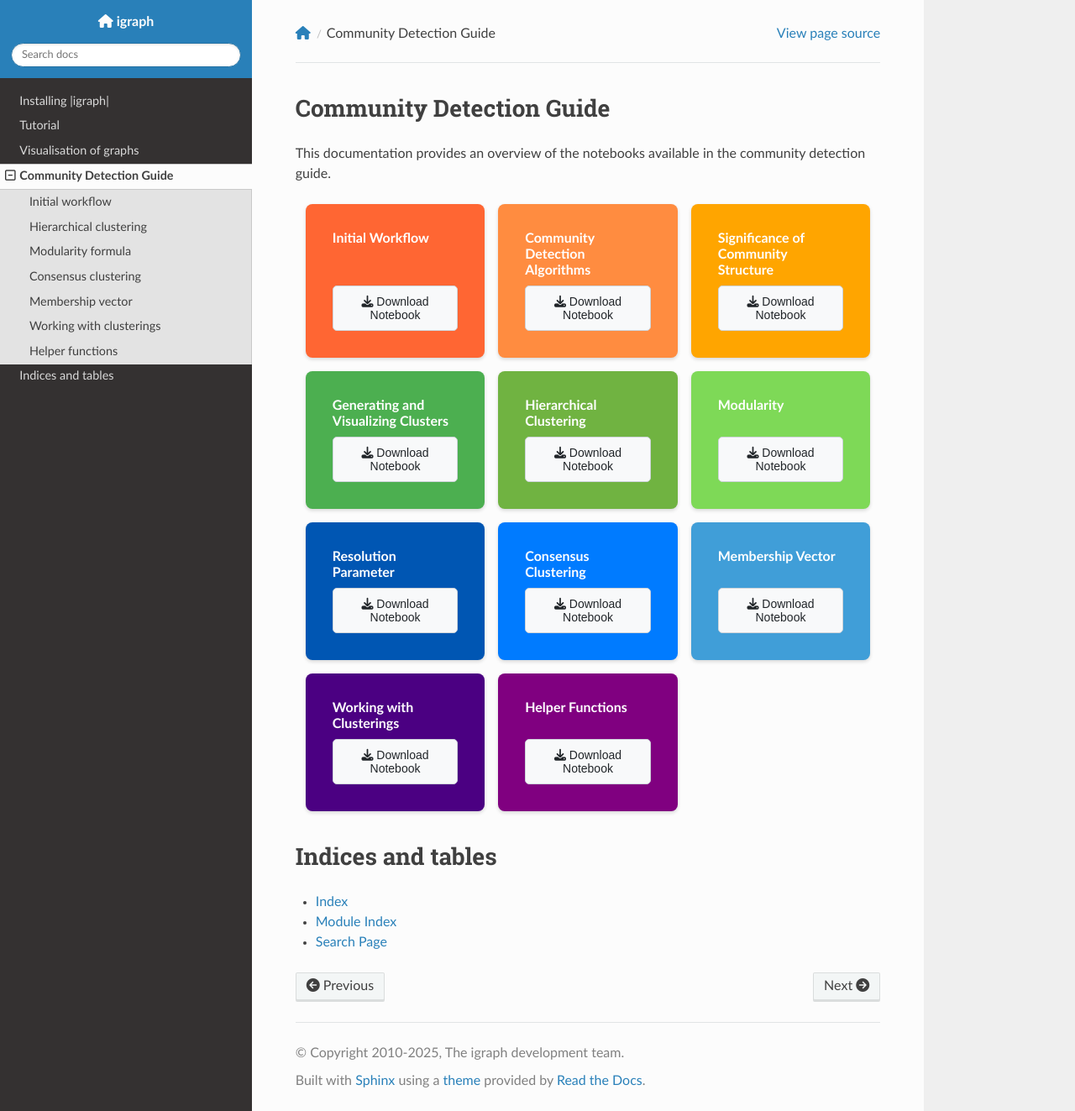
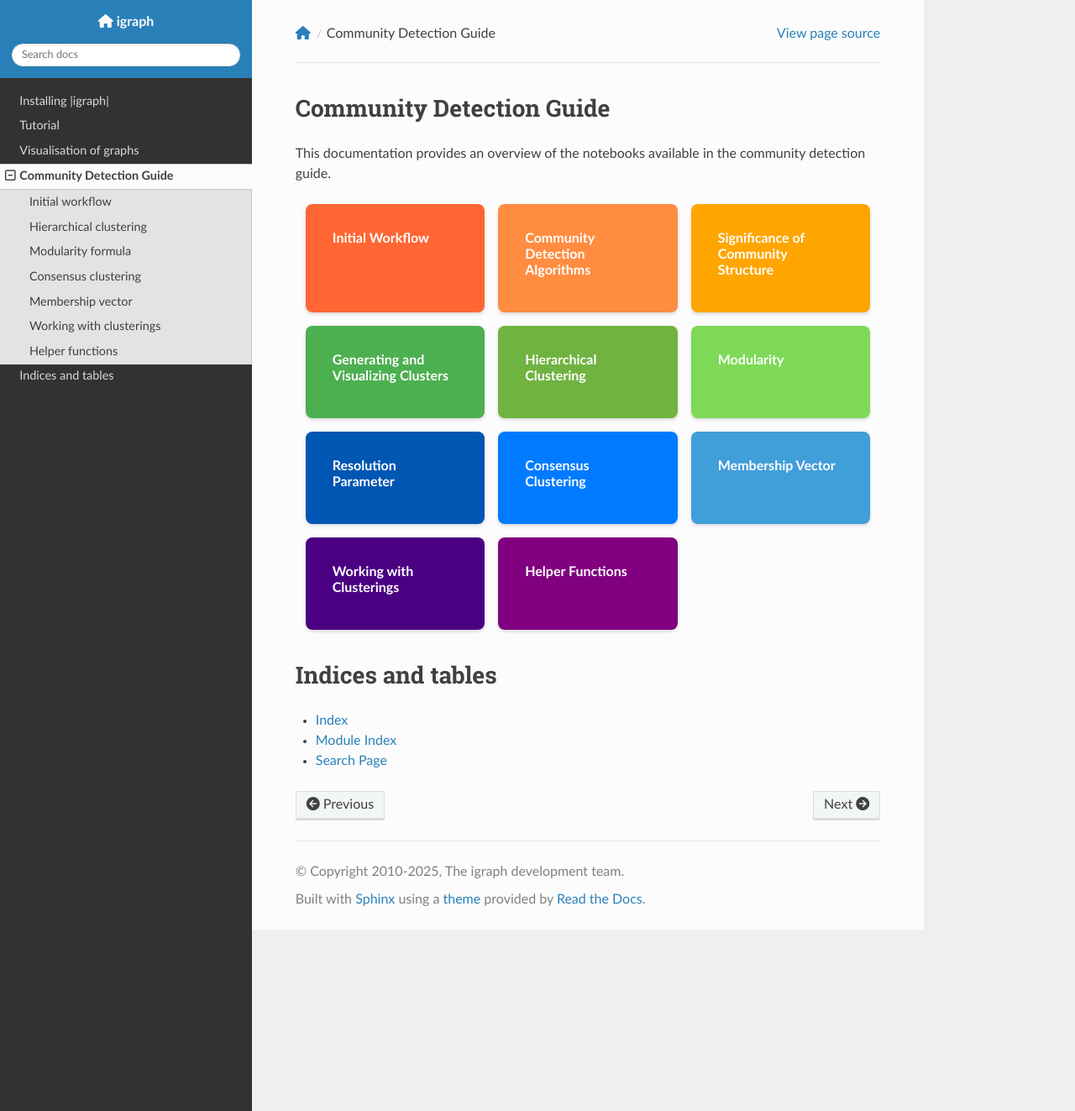
Before and after one commit to igraph/python-igraph, a Sphinx documentation site: the page built from doc/source/community_detection_guide.rst, in a window 1280 px wide and 1323 px high. Shown: the whole window at 84% size. Built offline with Sphinx 7.4.7 and the Read the Docs theme 3.1.0, drawn with Linux system fonts in a browser that asks for light colours; pages that are not in the unit, such as notebooks, are missing from menus.

Commit message:
add: download button before notebook - wip

```diff
--- a/doc/source/community_detection_guide.rst
+++ b/doc/source/community_detection_guide.rst
@@ -30,33 +30,13 @@
 
       .. **Overview:** This notebook is a quick start guide to community detection in igraph. It covers the initial workflow for detecting communities in networks. (If you look for a more practical learning experience, we recommend starting with this notebook.)
 
-      .. raw:: html
-
-          <div class="download-container">
-              <a href="community_detection_guide/notebooks/initial_workflow.ipynb" download>
-                  <button type="button" class="download-button">
-                      <i class="fa-solid fa-download"></i> Download Notebook
-                  </button>
-              </a>
-          </div>
-
    .. grid-item-card::  Community Detection Algorithms
       :link: community_detection_guide/notebooks/community_detection_algorithms
       :link-type: doc
       :class-card: sd-card-hover card-deep-orange
       :shadow: sm
 
-      .. **Overview:** This notebook covers various community detection algorithms available in igraph. It provides a detailed explanation of these algorithms and when to use them.
-
-      .. raw:: html
-
-          <div class="download-container">
-              <a href="community_detection_guide/notebooks/community_detection_algorithms.ipynb" download>
-                  <button type="button" class="download-button">
-                      <i class="fa-solid fa-download"></i> Download Notebook
-                  </button>
-              </a>
-          </div>
+      .. **Overview:** This notebook covers various community detection algorithms available in igraph. It provides a detailed explanation of these algorithms and when to use the
 
    .. grid-item-card::  Significance of Community Structure
       :link: community_detection_guide/notebooks/test_significance_of_community
@@ -66,16 +46,6 @@
 
       .. **Overview:** This notebook provides methods to test the significance of detected communities.
 
-      .. raw:: html
-
-          <div class="download-container">
-              <a href="community_detection_guide/notebooks/test_significance_of_community.ipynb" download>
-                  <button type="button" class="download-button">
-                      <i class="fa-solid fa-download"></i> Download Notebook
-                  </button>
-              </a>
-          </div>
-
    .. grid-item-card::  Generating and Visualizing Clusters
       :link: community_detection_guide/notebooks/generating_and_visualizing_clusters
       :link-type: doc
@@ -83,16 +53,6 @@
       :shadow: sm
 
       .. **Overview:** This notebook provides various methods for generating and visualizing clusters in networks. It includes techniques for visualizing community structures.
-
-      .. raw:: html
-
-          <div class="download-container">
-              <a href="community_detection_guide/notebooks/generating_and_visualizing_clusters.ipynb" download>
-                  <button type="button" class="download-button">
-                      <i class="fa-solid fa-download"></i> Download Notebook
-                  </button>
-              </a>
-          </div>
 
    .. grid-item-card::  Hierarchical Clustering
       :link: community_detection_guide/notebooks/hierarchical_clustering
@@ -102,16 +62,6 @@
 
       .. **Overview:** This notebook describes hierarchical clustering. It explains how to perform hierarchical clustering on networks and visualize the results.
 
-      .. raw:: html
-
-          <div class="download-container">
-              <a href="community_detection_guide/notebooks/hierarchical_clustering.ipynb" download>
-                  <button type="button" class="download-button">
-                      <i class="fa-solid fa-download"></i> Download Notebook
-                  </button>
-              </a>
-          </div>
-
    .. grid-item-card::  Modularity
       :link: community_detection_guide/notebooks/modularity
       :link-type: doc
@@ -119,16 +69,6 @@
       :shadow: sm
 
       .. **Overview:** This notebook introduces the concept of modularity in community detection.
-
-      .. raw:: html
-
-          <div class="download-container">
-              <a href="community_detection_guide/notebooks/modularity.ipynb" download>
-                  <button type="button" class="download-button">
-                      <i class="fa-solid fa-download"></i> Download Notebook
-                  </button>
-              </a>
-          </div>
 
    .. grid-item-card::  Resolution Parameter
       :link: community_detection_guide/notebooks/resolution
@@ -138,16 +78,6 @@
 
       .. **Overview:** This notebook introduces the concept of resolution parameter on the Sierpinski triangle.
 
-      .. raw:: html
-
-          <div class="download-container">
-              <a href="community_detection_guide/notebooks/resolution.ipynb" download>
-                  <button type="button" class="download-button">
-                      <i class="fa-solid fa-download"></i> Download Notebook
-                  </button>
-              </a>
-          </div>
-
    .. grid-item-card::  Consensus Clustering
       :link: community_detection_guide/notebooks/consensus_clustering
       :link-type: doc
@@ -155,16 +85,6 @@
       :shadow: sm
 
       .. **Overview:** This notebook introduces the method of consensus clustering by combining multiple clustering results.
-
-      .. raw:: html
-
-          <div class="download-container">
-              <a href="community_detection_guide/notebooks/consensus_clustering.ipynb" download>
-                  <button type="button" class="download-button">
-                      <i class="fa-solid fa-download"></i> Download Notebook
-                  </button>
-              </a>
-          </div>
 
    .. grid-item-card::  Membership Vector
       :link: community_detection_guide/notebooks/membership_vector
@@ -174,16 +94,6 @@
 
       .. **Overview:** This notebook introduces membership vectors in igraph.
 
-      .. raw:: html
-
-          <div class="download-container">
-              <a href="community_detection_guide/notebooks/membership_vector.ipynb" download>
-                  <button type="button" class="download-button">
-                      <i class="fa-solid fa-download"></i> Download Notebook
-                  </button>
-              </a>
-          </div>
-
    .. grid-item-card::  Working with Clusterings
       :link: community_detection_guide/notebooks/working_with_clusterings
       :link-type: doc
@@ -191,16 +101,6 @@
       :shadow: sm
 
       .. **Overview:** This notebook describes how to work with clusterings in igraph.
-
-      .. raw:: html
-
-          <div class="download-container">
-              <a href="community_detection_guide/notebooks/working_with_clusterings.ipynb" download>
-                  <button type="button" class="download-button">
-                      <i class="fa-solid fa-download"></i> Download Notebook
-                  </button>
-              </a>
-          </div>
 
    .. grid-item-card::  Helper Functions
       :link: community_detection_guide/notebooks/functions
@@ -210,16 +110,6 @@
 
       .. **Overview:** This notebook introduces all the helper functions used in the community detection guide. It provides a collection of utility functions for community detection tasks.
 
-      .. raw:: html
-
-          <div class="download-container">
-              <a href="community_detection_guide/notebooks/functions.ipynb" download>
-                  <button type="button" class="download-button">
-                      <i class="fa-solid fa-download"></i> Download Notebook
-                  </button>
-              </a>
-          </div>
-
 Indices and tables
 ==================
 
--- a/doc/source/conf.py
+++ b/doc/source/conf.py
@@ -148,6 +148,23 @@
 
 nbsphinx_execute = 'never'
 nbsphinx_allow_errors = True
+
+nbsphinx_prolog = r"""
+{% set full_path = env.doc2path(env.docname, base=None) %}
+{% set docname = full_path | basename %}
+.. raw:: html
+
+    <div class="download-container">
+        <p>Debug: full_path is {{ full_path }}</p>
+        <p>Debug: docname is {{ docname }}</p>
+
+        <a href="{{ docname }}" download="{{ docname }}">
+            <button type="button" class="download-button">
+                <i class="fa-solid fa-download"></i> Download Notebook
+            </button>
+        </a>
+    </div>
+"""
 
 # The name for this set of Sphinx documents.  If None, it defaults to
 # "<project> v<release> documentation".
```
